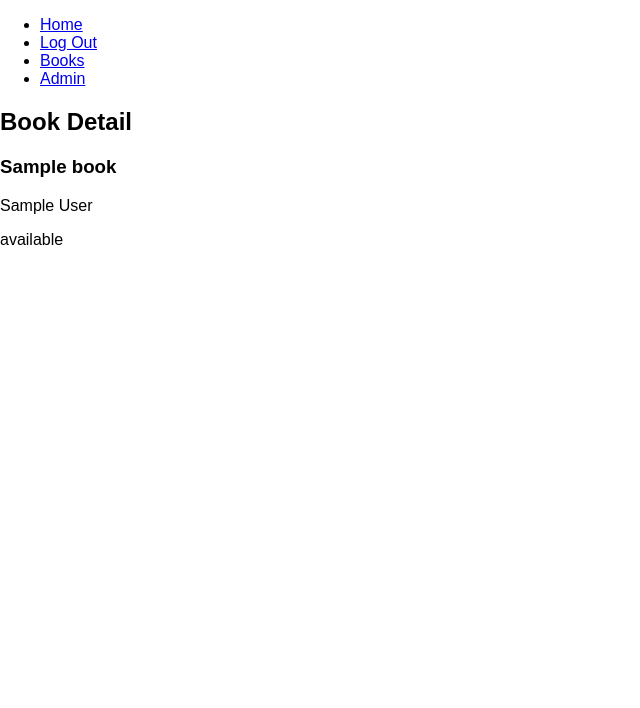
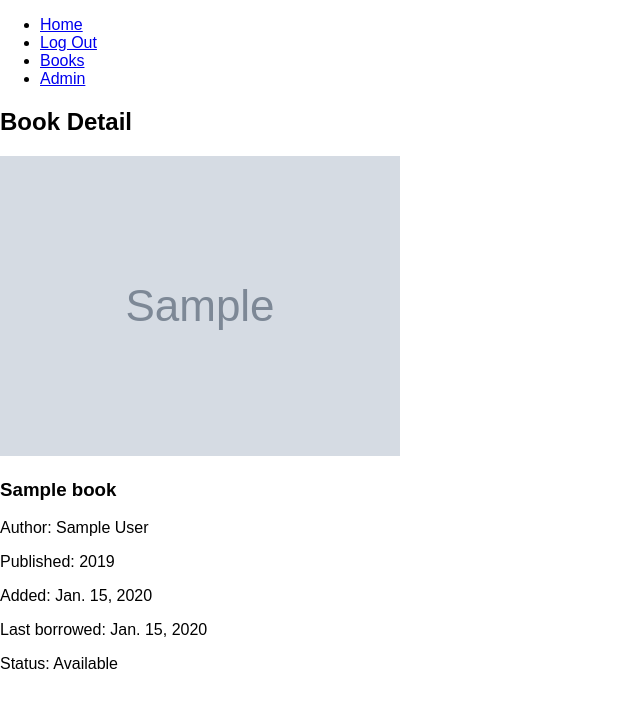
Before and after one commit to scott-currie/django_lender, a Django app: page /books/1 in a window 1280 px wide. Shown: the top 708 px of the page, without its empty margins (0-640 px from the left). Run offline with Django 3.2, Linux system fonts and the light colour scheme; a user stored in the database is signed in; tables that the repository leaves empty hold one stand-in row (values such as "Sample post"); grey boxes marked "Sample" are stand-in pictures; parts of the project's set-up code (start-up, migrations or seed data) failed here and were passed over.

```diff
--- a/lender_books/templates/books/book_detail.html
+++ b/lender_books/templates/books/book_detail.html
@@ -5,8 +5,16 @@
 {% block content %}
 <h2>Book Detail</h2>
 <div class="book_detail">
-  <h3>{{book.title }}</h3>
-  <p>{{book.author}}</p>
-  <p>{{book.status}}</p>
+  <img src="{{ book.cover_image }}">
+  <h3>{{ book.title }}</h3>
+  <p>Author: {{book.author}}</p>
+  <p>Published: {{book.year}}</p>
+  <p>Added: {{book.date_added}}</p>
+  {% if not book.last_borrowed %}
+  <p>Last borrowed: Never</p>
+  {% else %}
+  <p>Last borrowed: {{book.last_borrowed}}</p>
+  {% endif %}
+  <p>Status: {{ book.status|title }}</p>
 </div>
 {% endblock content %}
```
Also changed, not shown: lender_books/templates/books/book_list.html (+12 -4 lines).
